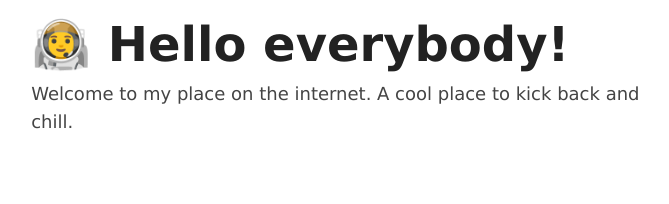
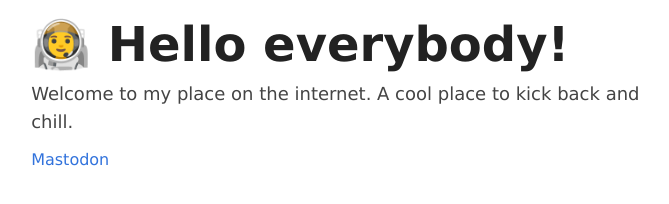
Before and after one commit to grabbeh/personal-site, an Astro site: page / in a window 1280 px wide. Shown: the whole page, without its empty margins (298-967 px from the left). Built offline with nearby package versions, Linux system fonts and the light colour scheme; Astro itself is replaced by a stand-in of ours.

Commit message:
Update index.astro

```diff
--- a/src/pages/index.astro
+++ b/src/pages/index.astro
@@ -17,6 +17,7 @@
 				Welcome to my place on the internet. A cool place to kick back and
 				chill.
 			</p>
+<p><a rel="me" href="https://mastodon.social/@grabeh">Mastodon</a></p>
 		</main>
 	</body>
 </html>
```
